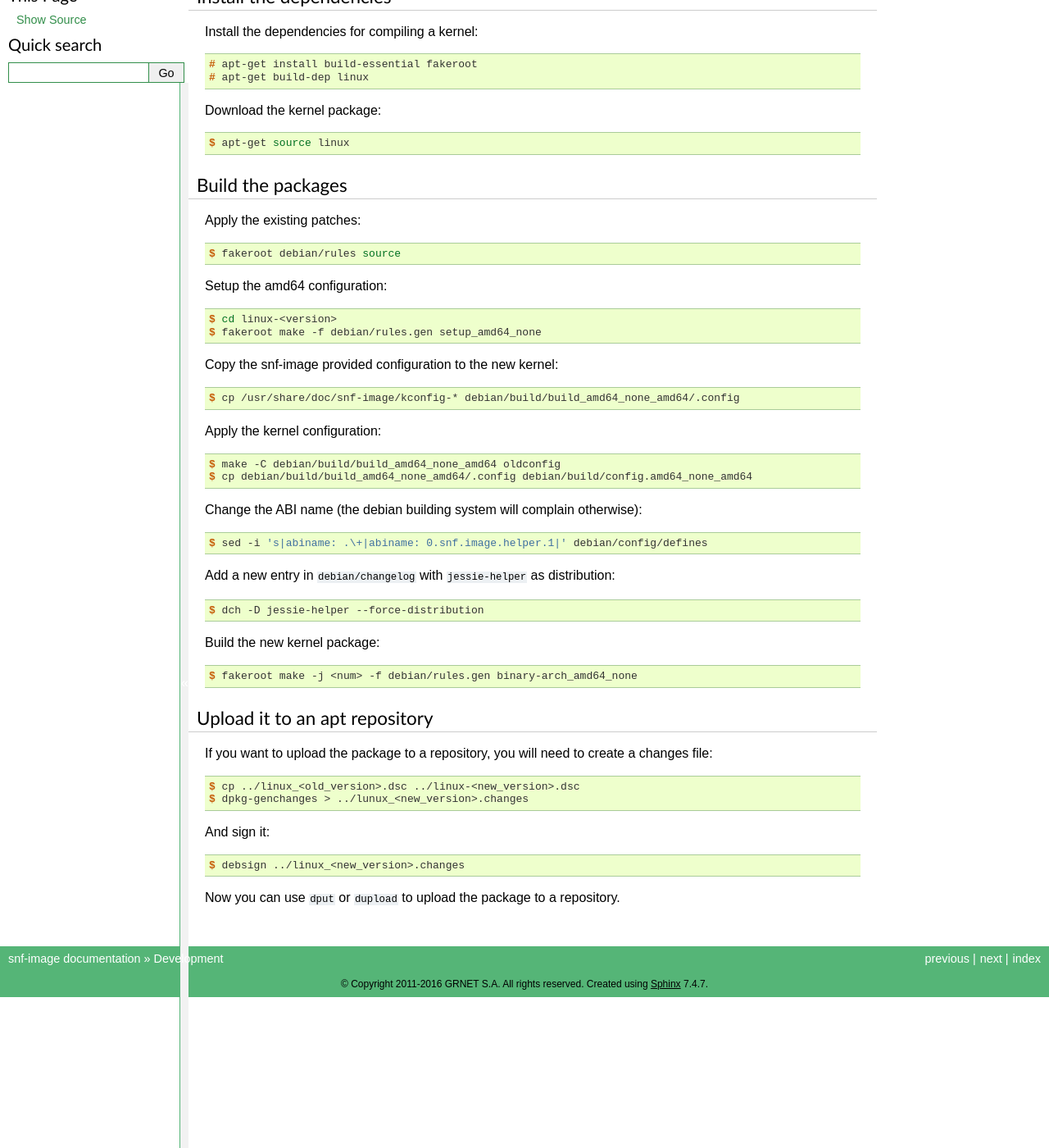
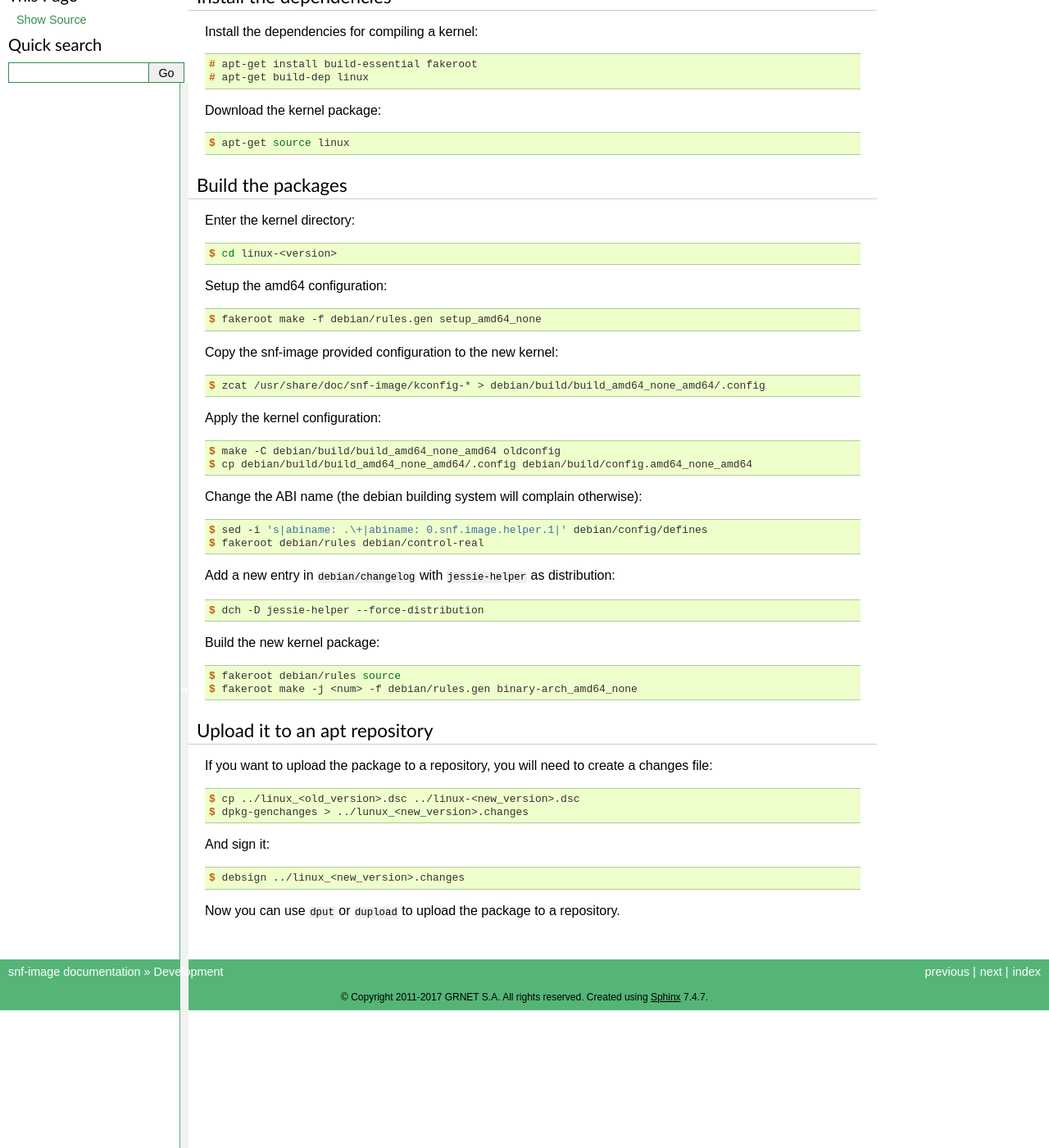
Before and after one commit to grnet/snf-image, a Sphinx documentation site: the page built from docs/development.rst, in a window 1280 px wide and 1400 px high, scrolled down 336 px. Shown: the whole window at 82% size. Built offline with Sphinx 7.4.7, drawn with Linux system fonts in a browser that asks for light colours; the version number could not be read and is left out.

Commit message:
docs: Fix kernel creation instructions

```diff
--- a/docs/conf.py
+++ b/docs/conf.py
@@ -39,7 +39,7 @@ master_doc = 'index'
 
 # General information about the project.
 project = u'snf-image'
-copyright = u'2011-2016 GRNET S.A. All rights reserved'
+copyright = u'2011-2017 GRNET S.A. All rights reserved'
 
 # The version info for the project you're documenting, acts as replacement for
 # |version| and |release|, also used in various other places throughout the
--- a/docs/development.rst
+++ b/docs/development.rst
@@ -35,24 +35,23 @@ Download the kernel package:
 Build the packages
 ++++++++++++++++++
 
-Apply the existing patches:
+Enter the kernel directory:
 
 .. code-block:: console
 
- $ fakeroot debian/rules source
+ $ cd linux-<version>
 
 Setup the amd64 configuration:
 
 .. code-block:: console
 
- $ cd linux-<version>
  $ fakeroot make -f debian/rules.gen setup_amd64_none
 
 Copy the snf-image provided configuration to the new kernel:
 
 .. code-block:: console
 
- $ cp /usr/share/doc/snf-image/kconfig-* debian/build/build_amd64_none_amd64/.config
+ $ zcat /usr/share/doc/snf-image/kconfig-* > debian/build/build_amd64_none_amd64/.config
 
 Apply the kernel configuration:
 
@@ -66,6 +65,7 @@ Change the ABI name (the debian building system will complain otherwise):
 .. code-block:: console
 
  $ sed -i 's|abiname: .\+|abiname: 0.snf.image.helper.1|' debian/config/defines
+ $ fakeroot debian/rules debian/control-real
 
 Add a new entry in ``debian/changelog`` with ``jessie-helper`` as distribution:
 
@@ -77,6 +77,7 @@ Build the new kernel package:
 
 .. code-block:: console
 
+ $ fakeroot debian/rules source
  $ fakeroot make -j <num> -f debian/rules.gen binary-arch_amd64_none
 
 Upload it to an apt repository
```
